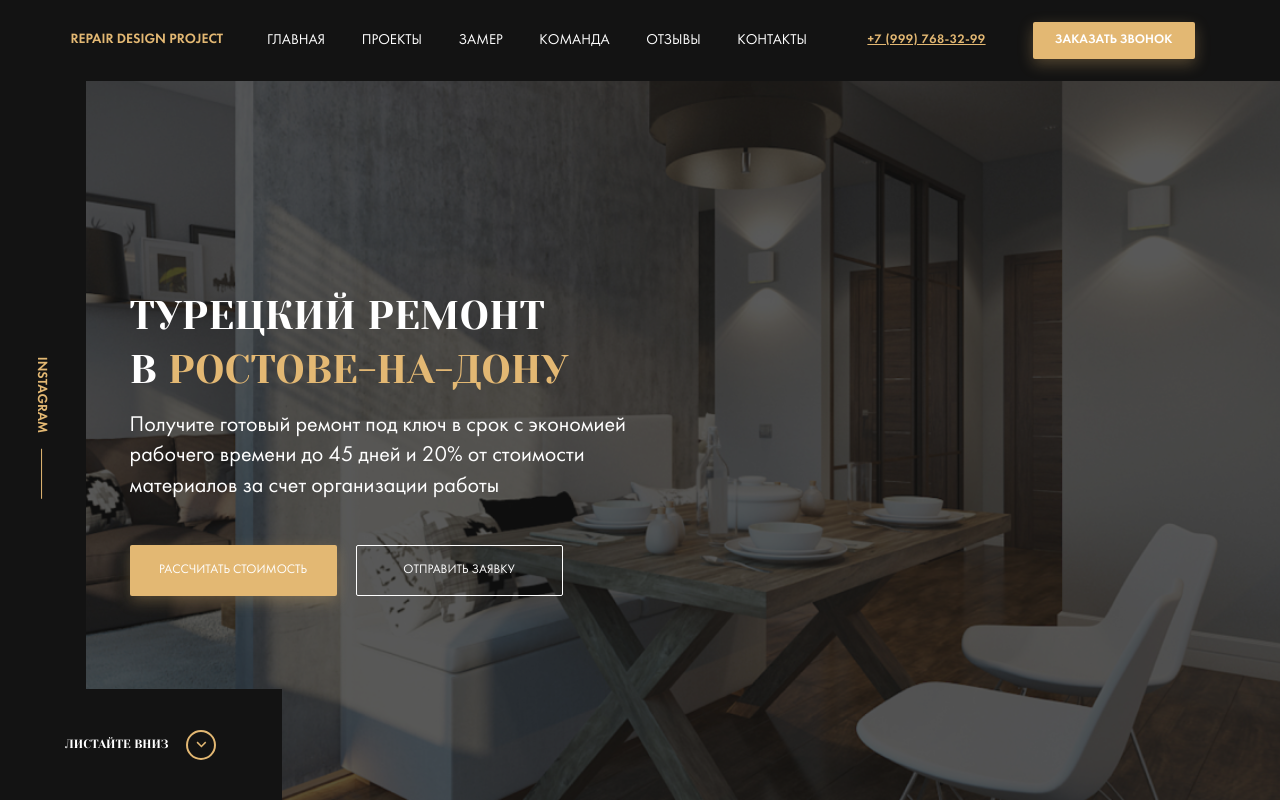
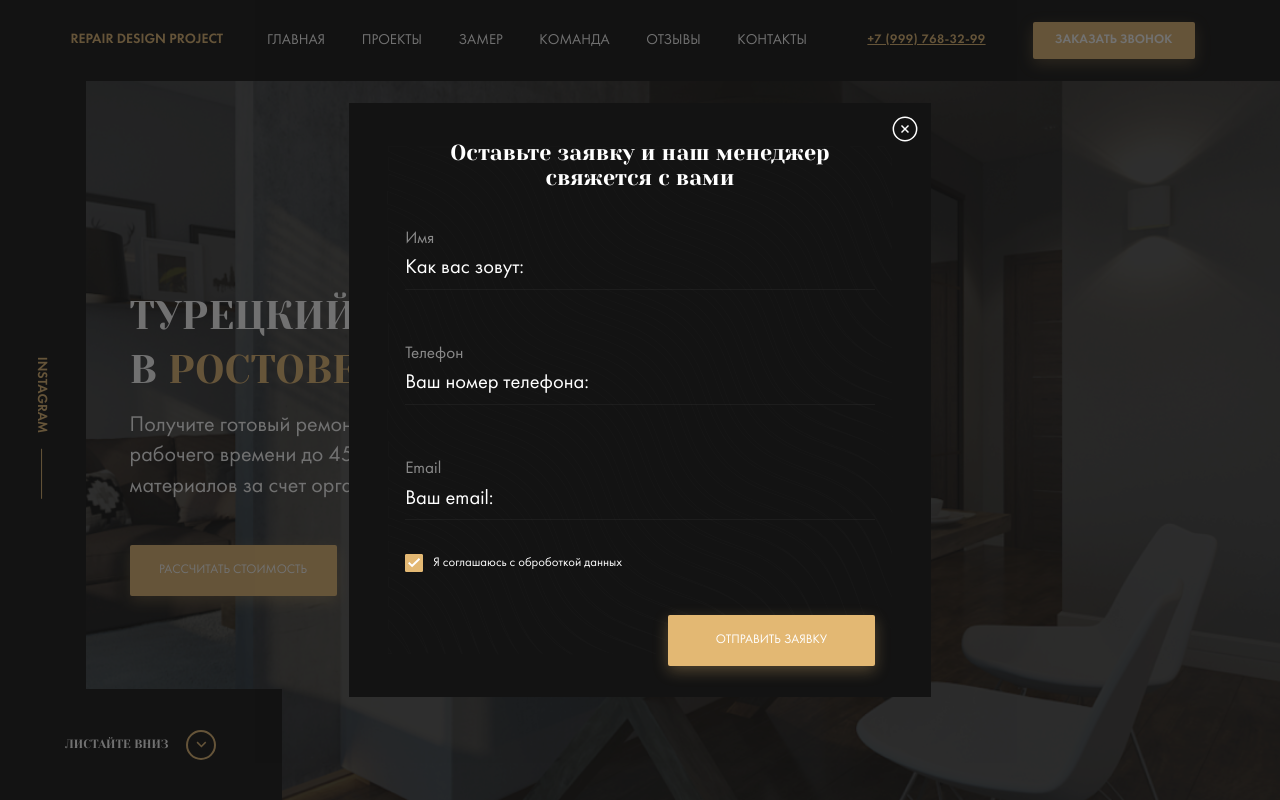
Before and after one commit to Milessa/repair_company, a website: page index.html in a window 1280 px wide. Shown: the top 800 px of the page. Drawn offline with Linux system fonts and the light colour scheme; files whose address does not match are found by name.

Commit message:
Feat: Add modal dialog

```diff
--- a/index.html
+++ b/index.html
@@ -279,6 +279,27 @@
     <!-- /.section projects -->
 
   </main>
-
+  <div class="modal">
+    <div class="modal__dialog">
+      <button class="modal__close"></button>
+      <h3 class="modal__title">Оставьте заявку и наш менеджер свяжется с вами</h3>
+      <form action="#" class="form modal__form">
+        <label for="user-name" class="label form__label label--light">Имя</label>
+        <input type="text" class="input form__input modal__input" id="user-name" placeholder="Как вас зовут:">
+        <label for="user-phone" class="label form__label label--light">Телефон</label>
+        <input type="tel" class="input form__input modal__input" id="user-phone" placeholder="Ваш номер телефона:">
+        <label for="user-email" class="label form__label label--light">Email</label>
+        <input type="email" class="input form__input modal__input" id="user-email" placeholder="Ваш email:">
+        <div class="policy modal__policy">
+          <input type="checkbox" name="policy-checkbox" id="policy-checkbox" class="policy__checkbox"checked>
+          <label for="policy-checkbox" class="policy__label">Я соглашаюсь с оброботкой данных</label>
+        </div>
+        <!-- /.policy -->
+        <button class="button button--primary modal__button">Отправить заявку</button>
+      </form>
+    </div>
+    <!-- /.modal__dialog -->
+  </div>
+  <!-- /.modal -->
 </body>
 </html>
--- a/sass/style.sass
+++ b/sass/style.sass
@@ -9,6 +9,7 @@
 @import 'templates/_control'
 @import 'templates/_types'
 @import 'templates/_project'
+@import 'templates/_modal'
 
 
 @import '_media'
```
Also changed, not shown: css/style.css, img/bg-lines.svg (added), img/check.svg (added), img/close.svg (added).
